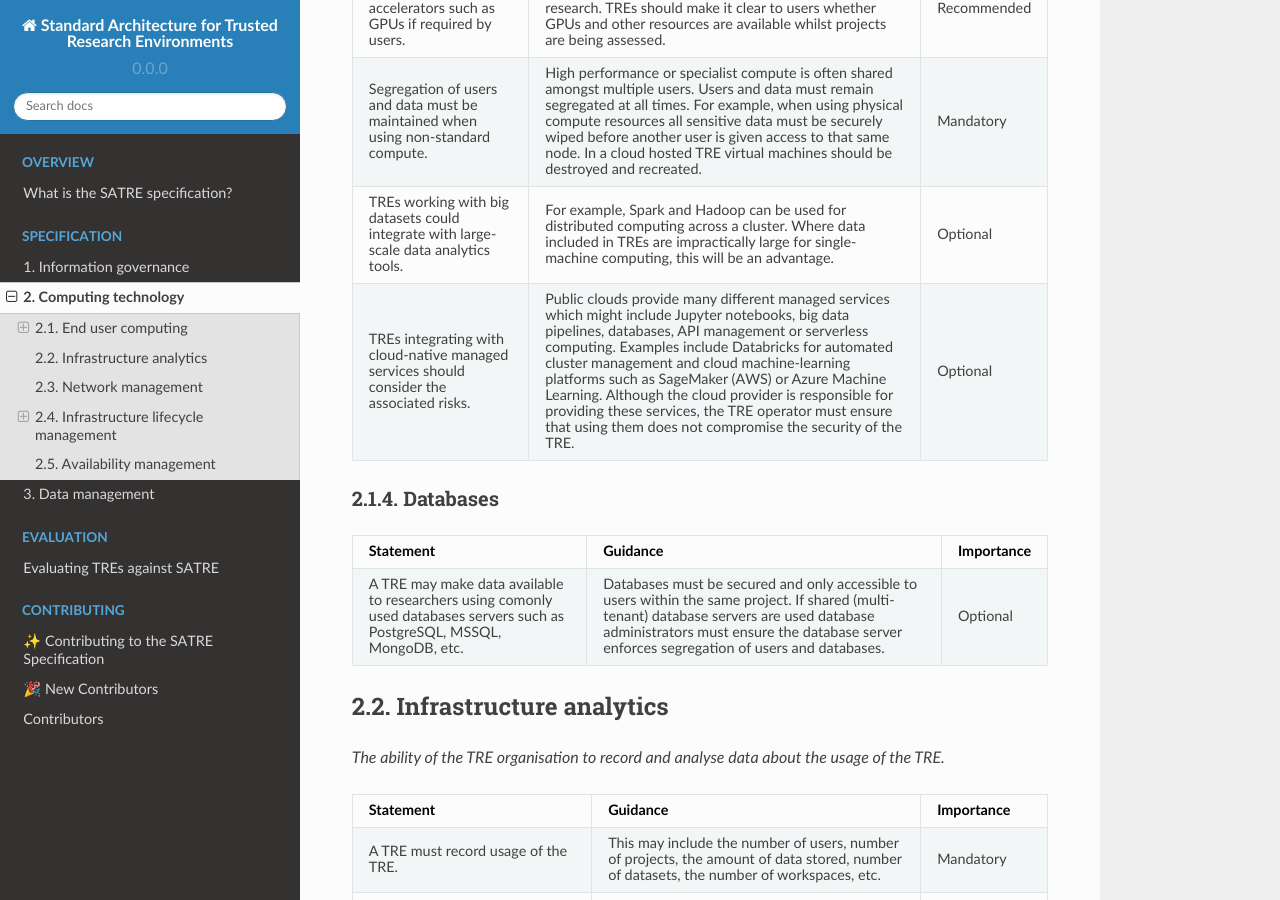
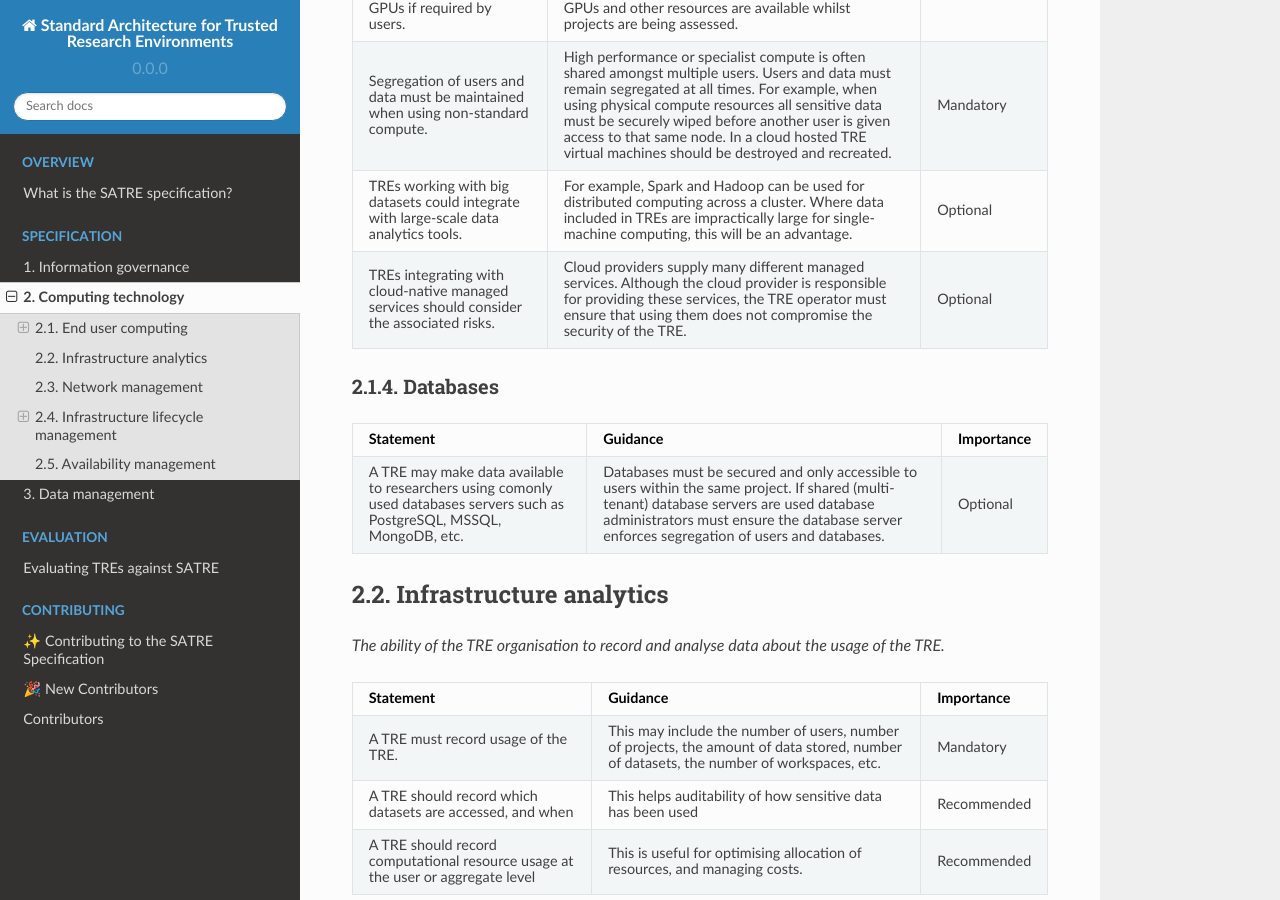
Before and after one commit to sa-tre/satre-specification, a Sphinx documentation site: the page built from docs/source/pillars/computing_technology.md, in a window 1280 px wide and 900 px high, scrolled down 2763 px. Built offline with Sphinx 7.4.7 and the Read the Docs theme 2.0.0, drawn with Linux system fonts in a browser that asks for light colours.

Commit message:
Update docs/source/pillars/computing_technology.md
Co-authored-by: Jim Madge <jmadge@turing.ac.uk>

````diff
--- a/docs/source/pillars/computing_technology.md
+++ b/docs/source/pillars/computing_technology.md
@@ -117,8 +117,7 @@ _The ability to run analyses requiring more compute resources, or more specialis
     Where data included in TREs are impractically large for single-machine computing, this will be an advantage.
   - Optional
 * - TREs integrating with cloud-native managed services should consider the associated risks.
-  - Public clouds provide many different managed services which might include Jupyter notebooks, big data pipelines, databases, API management or serverless computing.
-    Examples include Databricks for automated cluster management and cloud machine-learning platforms such as SageMaker (AWS) or Azure Machine Learning.
+  - Cloud providers supply many different managed services.
     Although the cloud provider is responsible for providing these services, the TRE operator must ensure that using them does not compromise the security of the TRE.
   - Optional
 ```
````
